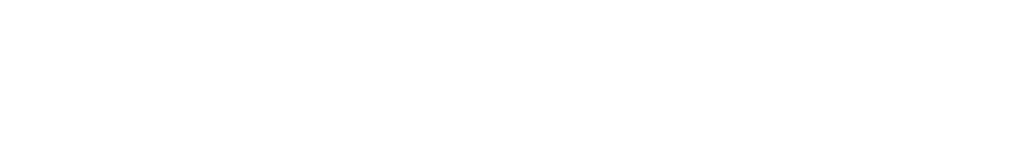
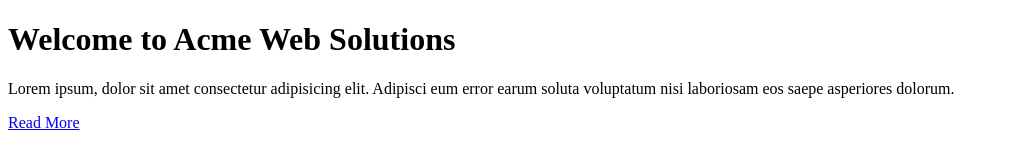
Before and after one commit to kiz0r/css-homework1, a plain HTML site: page index.html in a window 1280 px wide. Shown: the whole page, without its empty margins (0-1009 px from the left). Drawn offline with Linux system fonts and the light colour scheme.

Commit message:
add header

```diff
--- a/index.html
+++ b/index.html
@@ -7,6 +7,16 @@
     <title>Acme Web Solutions</title>
   </head>
   <body>
-    <header></header>
+    <header>
+      <div class="headerContent">
+        <h1>Welcome to Acme Web Solutions</h1>
+        <p>
+          Lorem ipsum, dolor sit amet consectetur adipisicing elit. Adipisci eum
+          error earum soluta voluptatum nisi laboriosam eos saepe asperiores
+          dolorum.
+        </p>
+        <a href="#" class="readMore">Read More</a>
+      </div>
+    </header>
   </body>
 </html>
```
